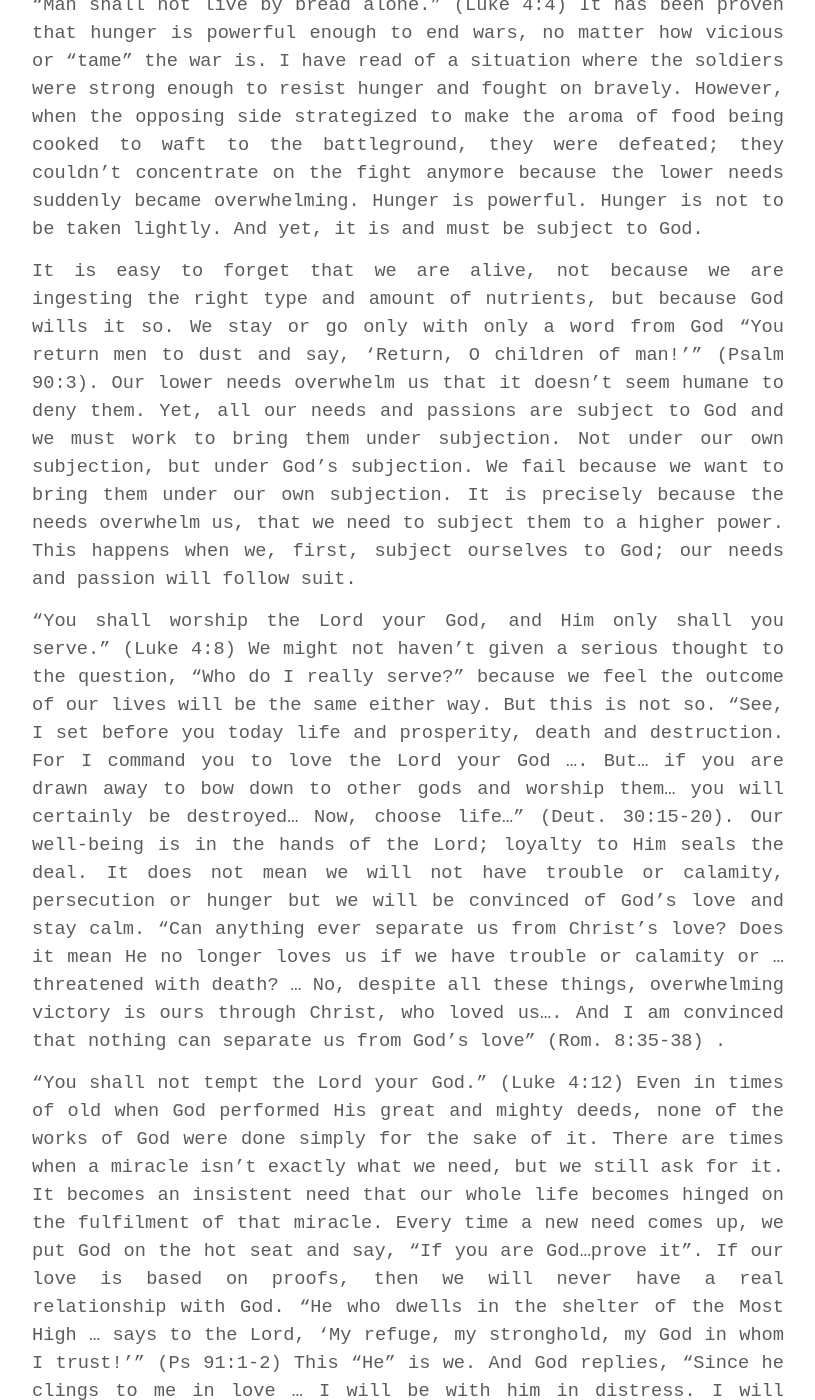
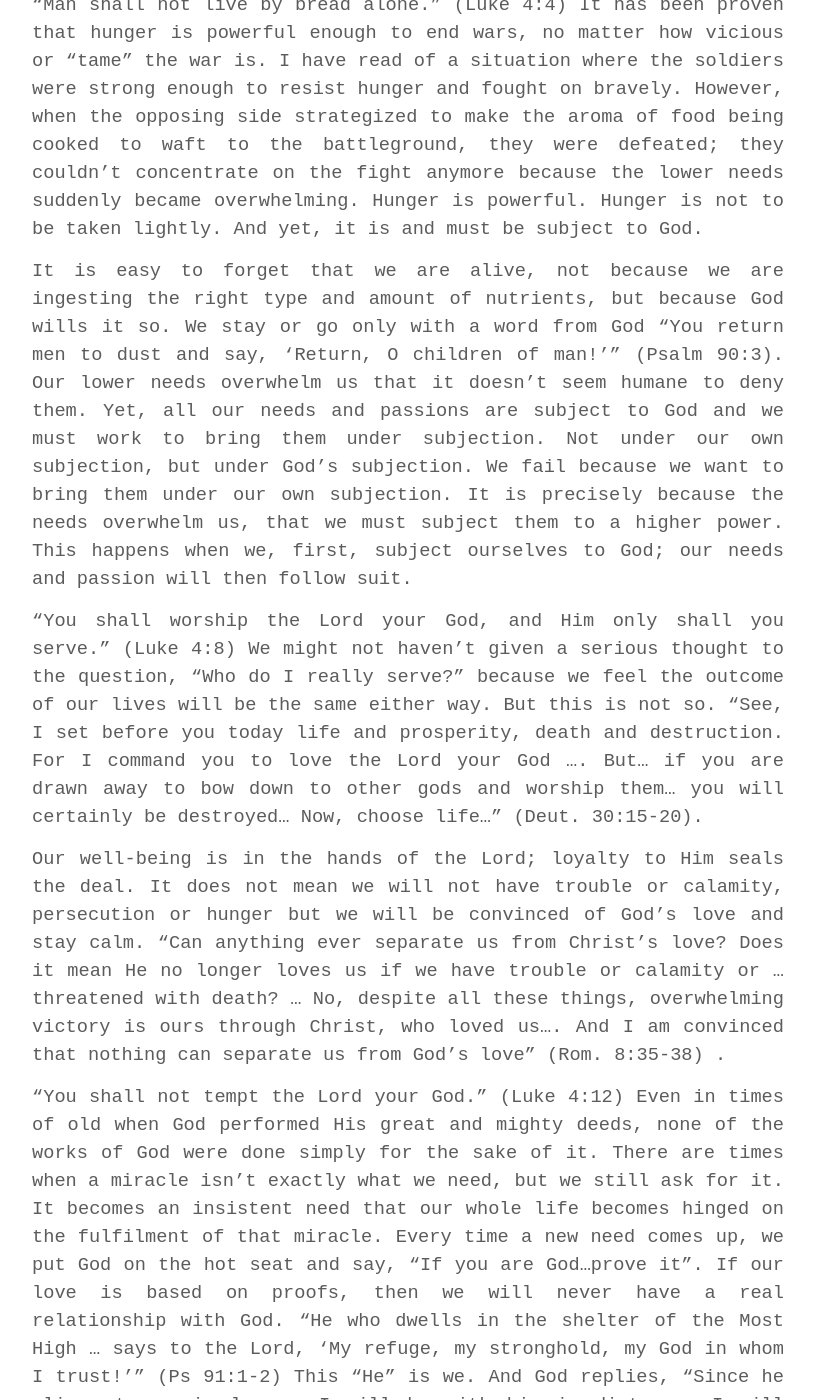
Before and after one commit to soulatcrossroad/dawnscribbler.github.io, a Jekyll site: the page built from _posts/2019-03-10-if-you-are-the-son-of-God.md, in a window 1280 px wide and 1400 px high, scrolled down 2388 px. Shown: the whole window, without its empty margins (232-1047 px from the left). Built offline with Jekyll 4.4.1, drawn with Linux system fonts in a browser that asks for light colours; some web fonts are replaced; some of the changed text lies outside the part shown.

Commit message:
Update 2019-03-10-if-you-are-the-son-of-God.md

```diff
--- a/_posts/2019-03-10-if-you-are-the-son-of-God.md
+++ b/_posts/2019-03-10-if-you-are-the-son-of-God.md
@@ -24,15 +24,17 @@
 
 We, like them, want something from far and away; something from the outside to override and overwhelm our senses, but Saint Paul reiterates that what we are looking for is within our grasp; it is on our lips and in our hearts. The great sign we are looking for, we will only see, if we confess with our lips and believe in our hearts. Therefore, rather than faith coming from awe, as in the time of Moses, and which didn’t last, awe will come from faith. And we have the assurance that, “Nobody who believes in Him will be put to shame.” (Romans 10:11).
 
-It is interesting that both at this temptation and on the Cross, Jesus was at His weakest where, according to our judgement, it would not have been wrong to give in to the pressure. Firstly, he had reached the limit of His endurance, so what else was God expecting of Him? We would rather say, “Jesus has tried, let Him enjoy small”.  Secondly, it will have been to His benefit if ALL the people believed He was the Son of God. If something so little could cause a great gain, why should He refuse? Wasn’t that the whole point? To save the whole human race? We would rather say, “Jesus is not sharp or savy".
+It is interesting that both at this temptation and on the Cross, Jesus was at His weakest where, according to our judgement, it would not have been wrong to give in to the pressure. Firstly, He had reached the limit of His endurance, so what else was God expecting of Him? We would rather say, “Jesus has tried, let Him enjoy small”.  Secondly, it will have been to His benefit if ALL the people believed He was the Son of God. If something so little could cause a great gain, why should He refuse? Wasn’t that the whole point? To save the whole human race? We would rather say, “Jesus is not sharp or savy".
 
 It seems that the first part of our salvation is to be saved from ourselves. We are constantly moving back and forth between faithfulness and unfaithfulness, and the danger is that our hearts will settle into permanent hardness; before we know it, God is out of the door – locked, bolted and sealed out – and we won’t realise it. Just like the Pharisees. That is why the words Jesus gave us are much more important than if He set all the heavenly bodies spinning and lifted the waters of the ocean to heavens. He gives us words to live by because whenever we are at the limit of our endurance, it is always one or all of these scenarios that we are battling with.
 
 “Man shall not live by bread alone.” (Luke 4:4) It has been proven that hunger is powerful enough to end wars, no matter how vicious or “tame” the war is. I have read of a situation where the soldiers were strong enough to resist hunger and fought on bravely. However, when the opposing side strategized to make the aroma of food being cooked to waft to the battleground, they were defeated; they couldn’t concentrate on the fight anymore because the lower needs suddenly became overwhelming. Hunger is powerful. Hunger is not to be taken lightly. And yet, it is and must be subject to God.
 
-It is easy to forget that we are alive, not because we are ingesting the right type and amount of nutrients, but because God wills it so. We stay or go only with only a word from God “You return men to dust and say, ‘Return, O children of man!’” (Psalm 90:3). Our lower needs overwhelm us that it doesn’t seem humane to deny them. Yet, all our needs and passions are subject to God and we must work to bring them under subjection. Not under our own subjection, but under God’s subjection. We fail because we want to bring them under our own subjection. It is precisely because the needs overwhelm us, that we need to subject them to a higher power. This happens when we, first, subject ourselves to God; our needs and passion will follow suit.
+It is easy to forget that we are alive, not because we are ingesting the right type and amount of nutrients, but because God wills it so. We stay or go only with a word from God “You return men to dust and say, ‘Return, O children of man!’” (Psalm 90:3). Our lower needs overwhelm us that it doesn’t seem humane to deny them. Yet, all our needs and passions are subject to God and we must work to bring them under subjection. Not under our own subjection, but under God’s subjection. We fail because we want to bring them under our own subjection. It is precisely because the needs overwhelm us, that we must subject them to a higher power. This happens when we, first, subject ourselves to God; our needs and passion will then follow suit.
 
-“You shall worship the Lord your God, and Him only shall you serve.” (Luke 4:8) We might not haven’t given a serious thought to the question, “Who do I really serve?” because we feel the outcome of our lives will be the same either way. But this is not so. “See, I set before you today life and prosperity, death and destruction. For I command you to love the Lord your God …. But… if you are drawn away to bow down to other gods and worship them… you will certainly be destroyed… Now, choose life…” (Deut. 30:15-20). Our well-being is in the hands of the Lord; loyalty to Him seals the deal. It does not mean we will not have trouble or calamity, persecution or hunger but we will be convinced of God’s love and stay calm. “Can anything ever separate us from Christ’s love? Does it mean He no longer loves us if we have trouble or calamity or … threatened with death? … No, despite all these things, overwhelming victory is ours through Christ, who loved us…. And I am convinced that nothing can separate us from God’s love” (Rom. 8:35-38) .
+“You shall worship the Lord your God, and Him only shall you serve.” (Luke 4:8) We might not haven’t given a serious thought to the question, “Who do I really serve?” because we feel the outcome of our lives will be the same either way. But this is not so. “See, I set before you today life and prosperity, death and destruction. For I command you to love the Lord your God …. But… if you are drawn away to bow down to other gods and worship them… you will certainly be destroyed… Now, choose life…” (Deut. 30:15-20).
+
+Our well-being is in the hands of the Lord; loyalty to Him seals the deal. It does not mean we will not have trouble or calamity, persecution or hunger but we will be convinced of God’s love and stay calm. “Can anything ever separate us from Christ’s love? Does it mean He no longer loves us if we have trouble or calamity or … threatened with death? … No, despite all these things, overwhelming victory is ours through Christ, who loved us…. And I am convinced that nothing can separate us from God’s love” (Rom. 8:35-38) .
 
 “You shall not tempt the Lord your God.” (Luke 4:12) Even in times of old when God performed His great and mighty deeds, none of the works of God were done simply for the sake of it. There are times when a miracle isn’t exactly what we need, but we still ask for it. It becomes an insistent need that our whole life becomes hinged on the fulfilment of that miracle. Every time a new need comes up, we put God on the hot seat and say, “If you are God…prove it”. If our love is based on proofs, then we will never have a real relationship with God. “He who dwells in the shelter of the Most High … says to the Lord, ‘My refuge, my stronghold, my God in whom I trust!’” (Ps 91:1-2) This “He” is we. And God replies, “Since he clings to me in love … I will be with him in distress. I will deliver him and give him glory” (Ps 91:14 -15). This is the sort of relationship God desires of us. This is the sort of relationship the Son of Man has with God.
 
```
